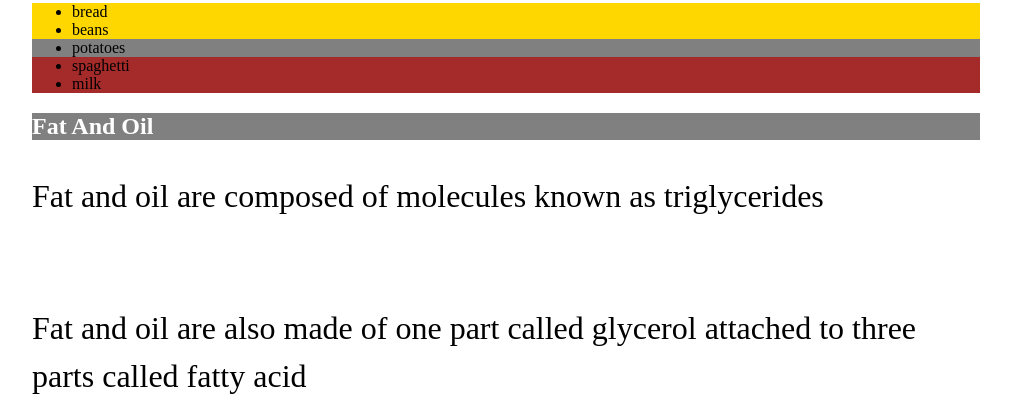
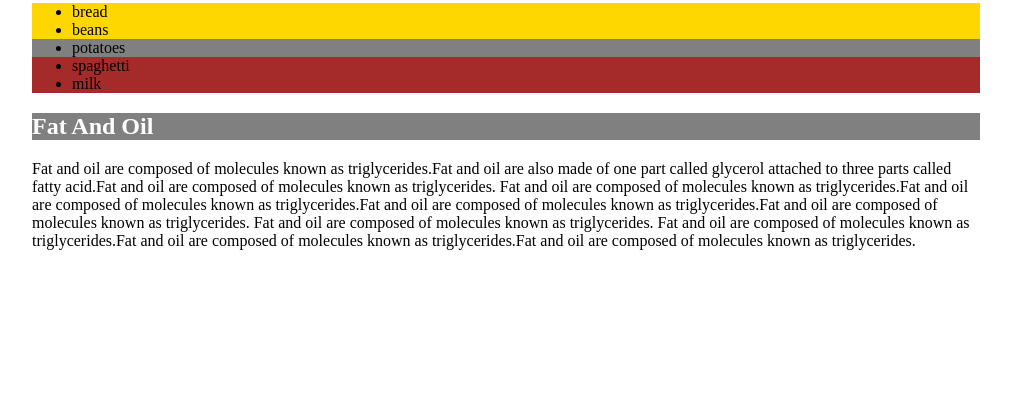
Before and after one commit to victor-karo/week1, a plain HTML site: page food.html in a window 1280 px wide. Shown: the part 1156-1567 px from the top of the page, without its empty margins (134-1145 px from the left). Drawn offline with Linux system fonts and the light colour scheme; grey boxes are pictures that could not be loaded.

Commit message:
fix modify food file

```diff
--- a/food.html
+++ b/food.html
@@ -31,8 +31,10 @@
                          </ul>
         <section>
             <h2>Fat and oil</h2>
-                <p>Fat and oil are composed of molecules known as triglycerides</p>
-                <p>Fat and oil are also made of one part called glycerol attached to three parts called fatty acid</p>
+                <Fat>Fat and oil are composed of molecules known as triglycerides.Fat and oil are also made of one part called glycerol attached to three parts called fatty acid.Fat and oil are composed of molecules known as triglycerides.
+                    Fat and oil are composed of molecules known as triglycerides.Fat and oil are composed of molecules known as triglycerides.Fat and oil are composed of molecules known as triglycerides.Fat and oil are composed of molecules known as triglycerides.
+                    Fat and oil are composed of molecules known as triglycerides.
+                    Fat and oil are composed of molecules known as triglycerides.Fat and oil are composed of molecules known as triglycerides.Fat and oil are composed of molecules known as triglycerides.</p>
                 <img src="https://images.unsplash.com/photo-1518207429941-5b17e09f4d86?ixlib=rb-4.0.3&ixid=M3wxMjA3fDB8MHxwaG90by1wYWdlfHx8fGVufDB8fHx8fA%3D%3D&auto=format&fit=crop&w=2940&q=80" alt="oil" title="oil">
                 <img src="https://images.unsplash.com/photo-1623238912680-26fc5ffb57e4?ixlib=rb-4.0.3&ixid=M3wxMjA3fDB8MHxwaG90by1wYWdlfHx8fGVufDB8fHx8fA%3D%3D&auto=format&fit=crop&w=2940&q=80" alt="fries" title="fries">
                 <img src="./media/cashew nuts.avif" alt="cashew nuts" title="cashew">
```
